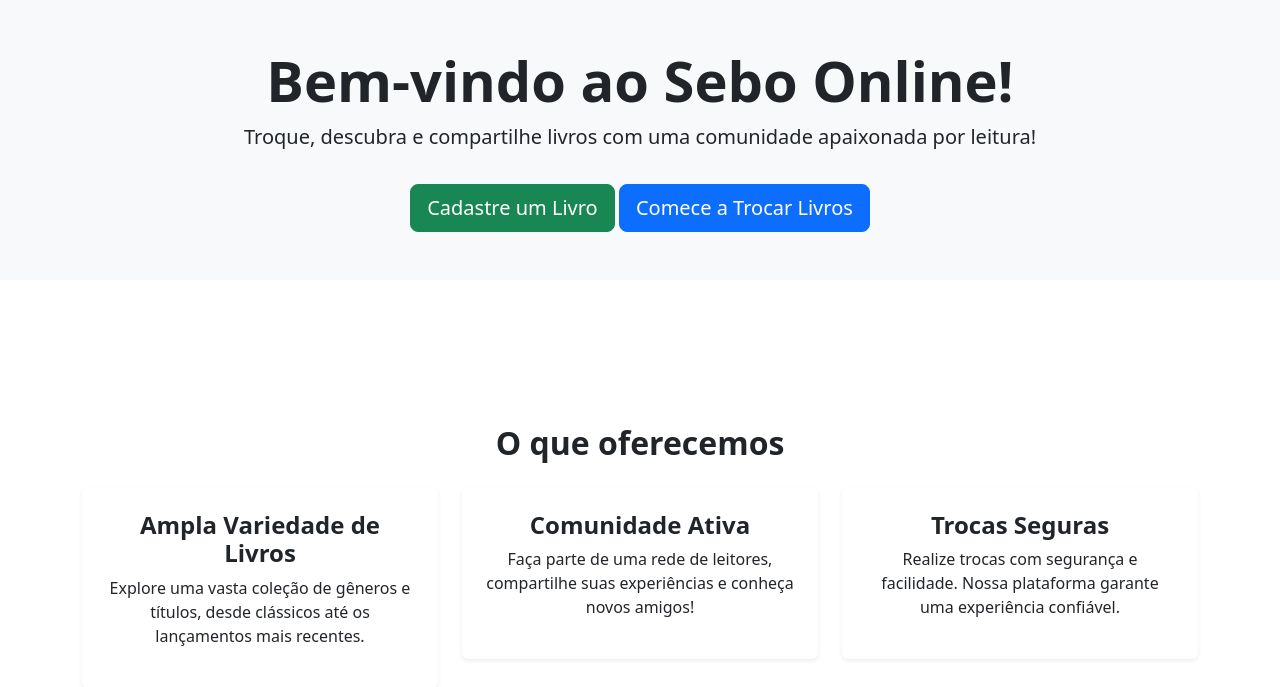
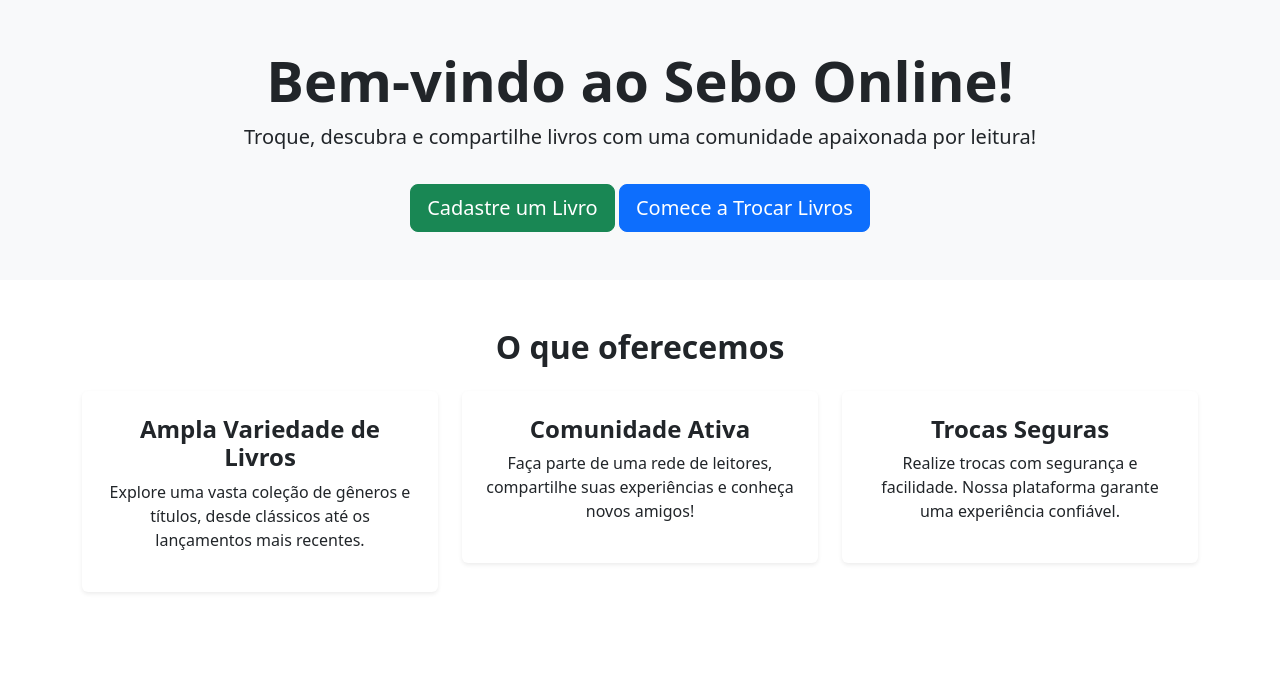
Before and after one commit to gabrieljsbezerra/SistemaTrocaLivros, a Django app: template livros/templates/home.html in a window 1280 px wide. Shown: the part 159-846 px from the top of the page. Run offline with Django 5.2, Linux system fonts and the light colour scheme; the template is opened without the code that fills it: values that come from a table or form of the project are taken from there, others are empty; data comes from the database, SQL or seed files in the repository; both versions use the stored data as it was after the commit.

Commit message:
- Ajustes finos

```diff
--- a/livros/templates/home.html
+++ b/livros/templates/home.html
@@ -17,9 +17,6 @@
         <a href="#" class="btn btn-primary btn-lg mt-3">Comece a Trocar Livros</a>
     </div>
 </section>
-
-<!-- Espaço entre as seções -->
-<div class="my-5"></div>
 
 <!-- Seção de Destaques -->
 <section class="features py-5">
```
Also changed, not shown: db.sqlite3, media/livros_imagens/91UDO3-hyKL._AC_UF10001000_QL80_.jpg (added).
